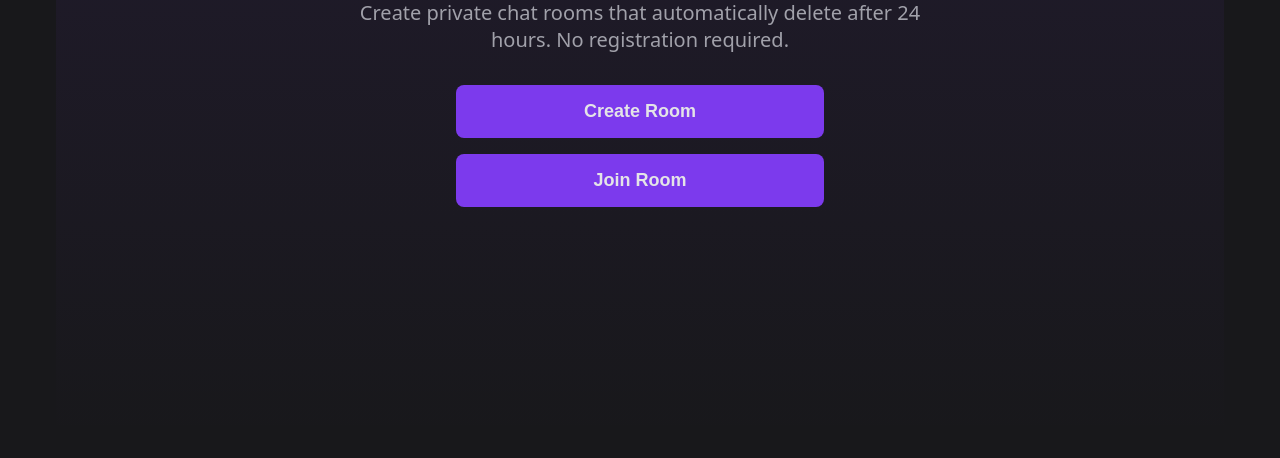
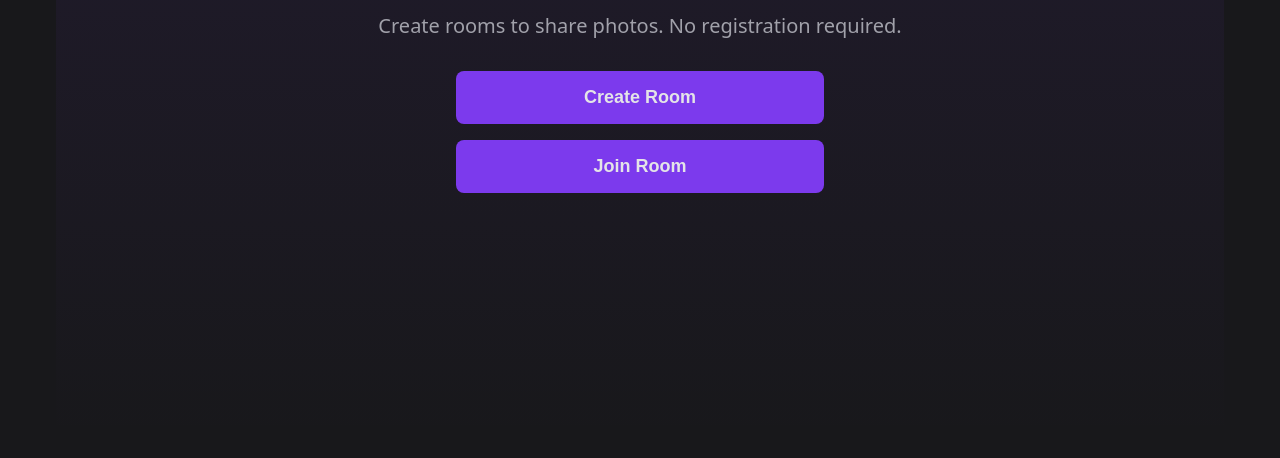
Before and after one commit to rflyhigh/sayit, a plain HTML site: page index.html in a window 1280 px wide. Shown: the part 342-800 px from the top of the page. Drawn offline with Linux system fonts and the light colour scheme.

Commit message:
Update index.html

```diff
--- a/index.html
+++ b/index.html
@@ -232,7 +232,7 @@
     <div class="container">
         <section class="hero">
             <h1>Sayit</h1>
-            <p>Create private chat rooms that automatically delete after 24 hours. No registration required.</p>
+            <p>Create rooms to share photos. No registration required.</p>
             <div class="button-group">
                 <button class="button" onclick="showModal('createModal')">Create Room</button>
                 <button class="button" onclick="showModal('joinModal')">Join Room</button>
```
